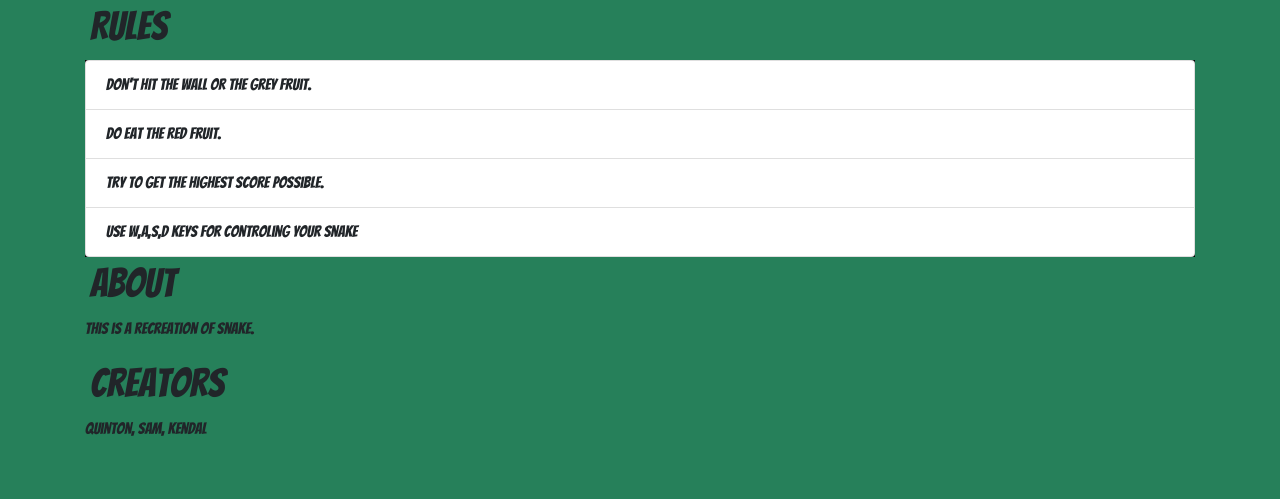
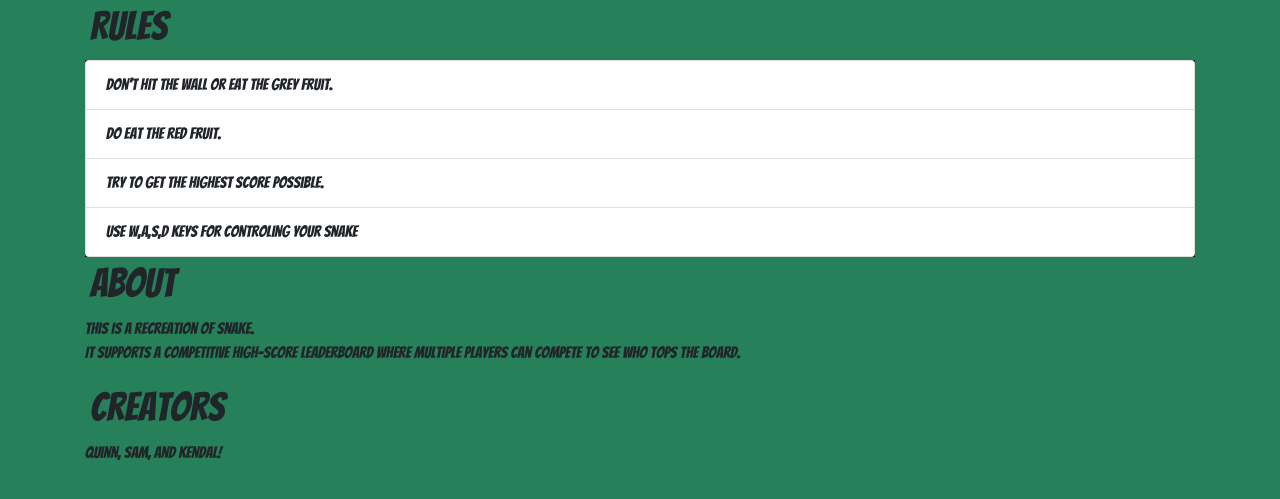
Before and after one commit to norman17/Netsnake, a Flask app: page /about in a window 1280 px wide. Shown: the part 76-575 px from the top of the page. Run offline with Flask 2, Linux system fonts and the light colour scheme; some libraries are stand-ins or nearby versions.

Commit message:
Made some changes to the about page.

```diff
--- a/server/templates/about.html
+++ b/server/templates/about.html
@@ -22,15 +22,15 @@
                     </div>
 <h1>Rules</h1>
 <ul class="list-group list-group-flushed">
-    <li class="list-group-item">Don't hit the wall or the grey fruit.</li>
+    <li class="list-group-item">Don't hit the wall or eat the grey fruit.</li>
     <li class="list-group-item">Do eat the red fruit.</li>
     <li class="list-group-item">Try to get the highest score possible.</li>
     <li class="list-group-item">Use w,a,s,d keys for controling your snake</li>
     </ul>
     <h1>About</h1>
-    <p>This is a recreation of snake. </p>
+    <p>This is a recreation of snake. <br>It supports a competitive high-score leaderboard where multiple players can compete to see who tops the board.</p>
     <h1>Creators</h1>
-    <p>Quinton, Sam, Kendal</p>
+    <p>Quinn, Sam, and Kendal!</p>
 </div>
 
 
```
Also changed, not shown: 1 other file.
